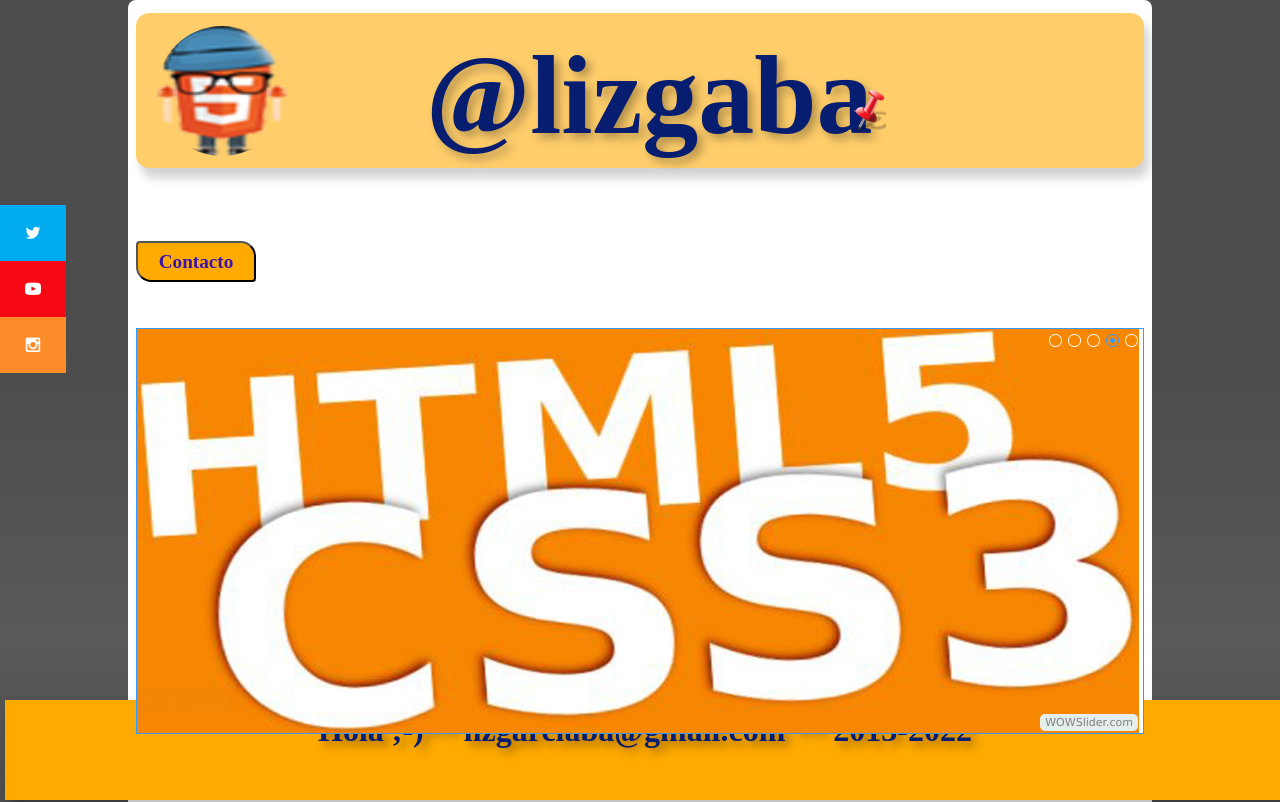
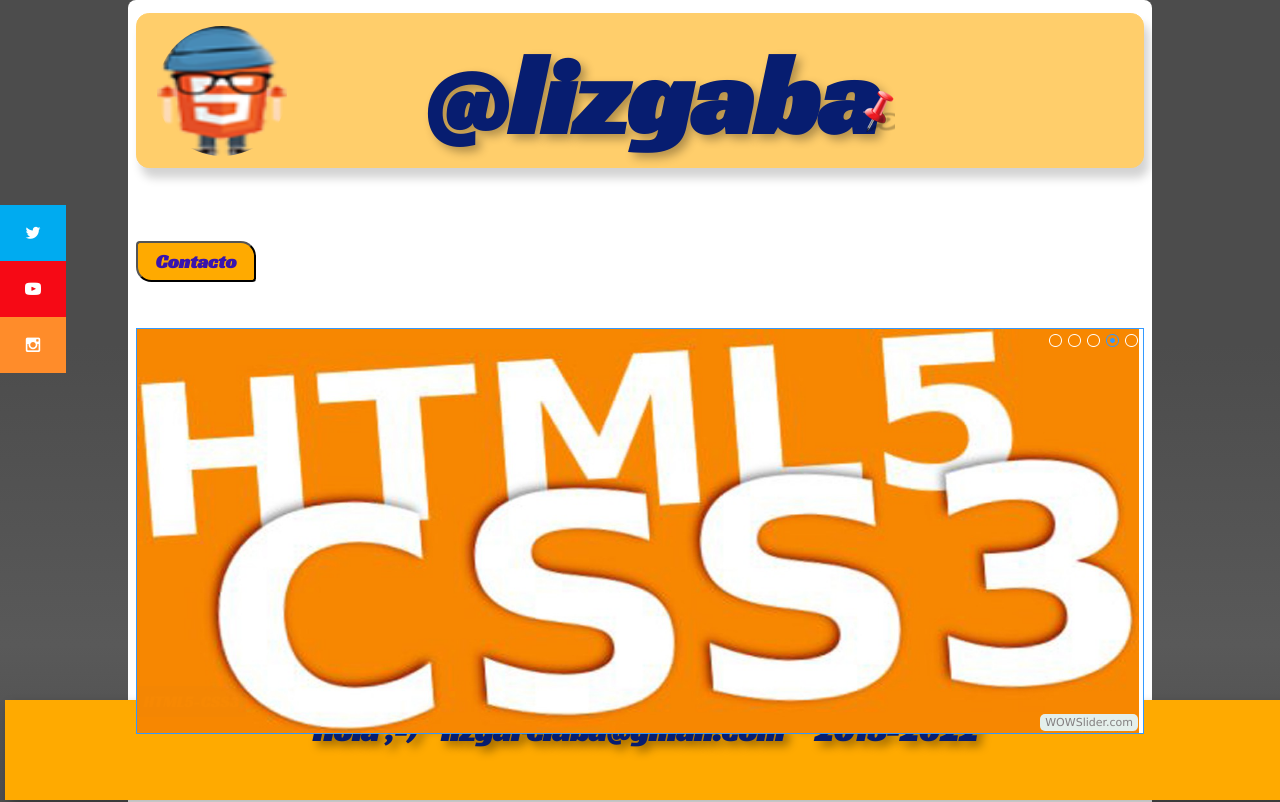
Before and after one commit to lizgarciaba/lizgarciaba.github.io, a plain HTML site: page index.html in a window 1280 px wide. Shown: the top 802 px of the page. Drawn offline with nearby package versions, Linux system fonts and the light colour scheme; files whose address does not match are found by name.

Commit message:
Cambios Marzo 16/2022

```diff
--- a/css/style.css
+++ b/css/style.css
@@ -5,6 +5,7 @@
 	-webkit-box-sizing: border-box;
      -moz-box-sizing: border-box;
           box-sizing: border-box;
+   font-family: 'Racing Sans One', cursive;
 
 }
 
@@ -79,8 +80,8 @@ background: -o-linear-gradient(top, #4c4c4c 8%,#595959 15%,#4c4c4c 19%,#2c2c2c 3
 background: -ms-linear-gradient(top, #4c4c4c 8%,#595959 15%,#4c4c4c 19%,#2c2c2c 35%,#474747 39%,#111111 68%,#2b2b2b 85%,#111111 86%,#1c1c1c 97%,#131313 100%); /* IE10+ */
 background: linear-gradient(to bottom, #4c4c4c 8%,#595959 15%,#4c4c4c 19%,#2c2c2c 35%,#474747 39%,#111111 68%,#2b2b2b 85%,#111111 86%,#1c1c1c 97%,#131313 100%); /* W3C */
 filter: progid:DXImageTransform.Microsoft.gradient( startColorstr='#4c4c4c', endColorstr='#131313',GradientType=0 ); /* IE6-9 */;
-	/*font-family: 'Racing Sans One', cursive;*/
-	font-family: "helvetica now";
+
+	/*font-family: "helvetica now";*/
 	font-size: 16px;
 	 margin-bottom: 120px;
 
--- a/index.html
+++ b/index.html
@@ -9,7 +9,7 @@
 	 <link rel="stylesheet" href="fonts.css">
 	<link rel="shortcut icon" type="imagen/x-icon" href="icono-html5.ico" />
 
-	<!--<link href='http://fonts.googleapis.com/css?family=Racing+Sans+One' rel='stylesheet' type='text/css'/>-->
+	<link href='http://fonts.googleapis.com/css?family=Racing+Sans+One' rel='stylesheet' type='text/css'/>
 	<link rel="stylesheet" href="https://cdn.jsdelivr.net/npm/bootstrap-icons@1.5.0/font/bootstrap-icons.css">
 
 	<meta name="viewport" content="width=device-width,initial-scale=1, maximum-scale=1"/>
```
Also changed, not shown: pagdos.html (+1 -1 lines), pagtres.html (+1 -1 lines).
